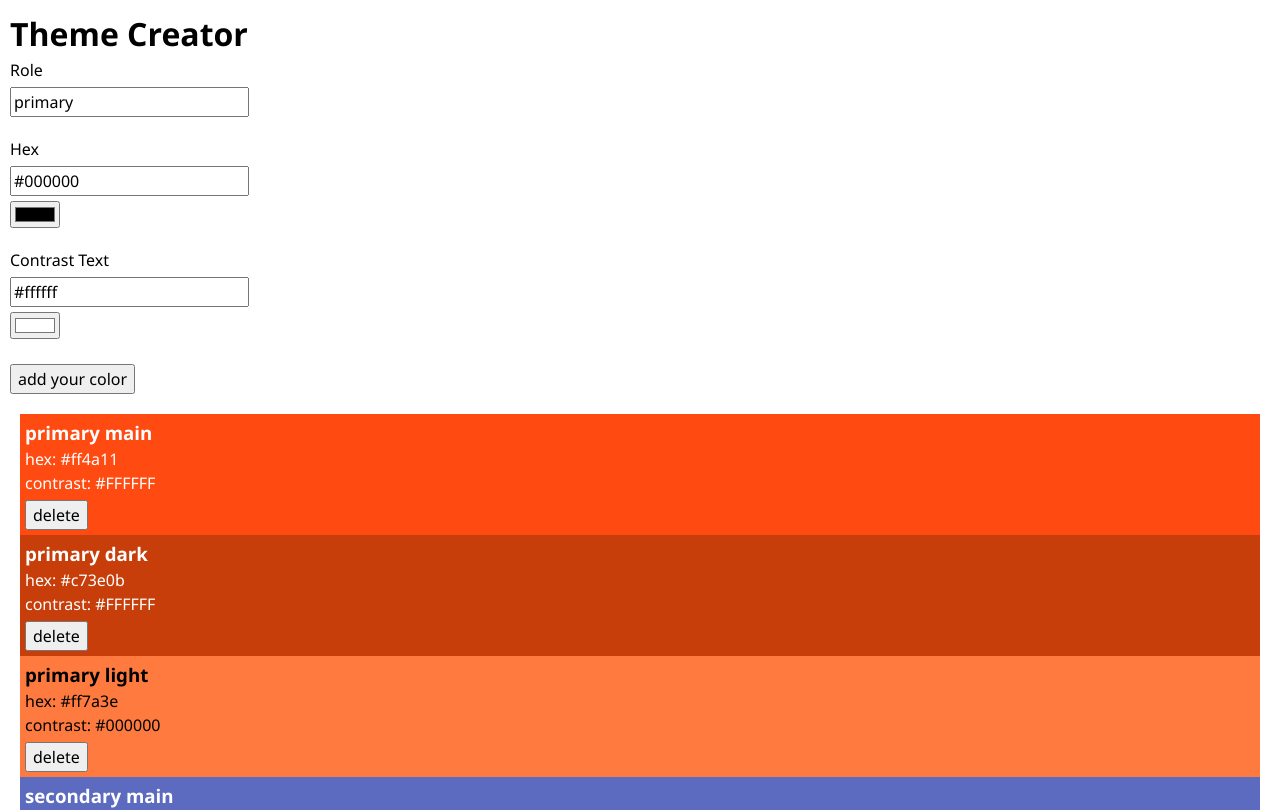
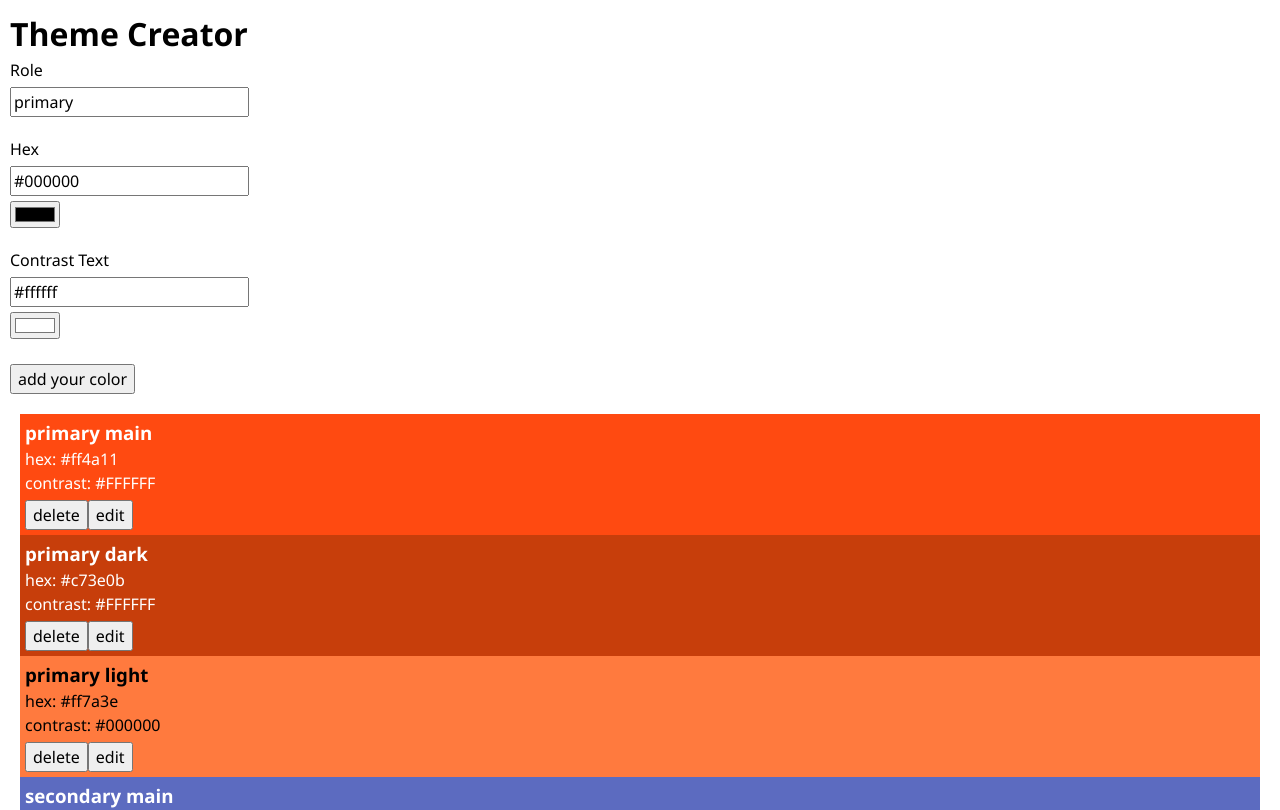
Before and after one commit to ana-nova/Color-Theme-Creator-App, a React (Vite) app: page / in a window 1280 px wide. Shown: the top 810 px of the page. Built offline with nearby package versions, Linux system fonts and the light colour scheme.

Commit message:
edit color

```diff
--- a/src/App.jsx
+++ b/src/App.jsx
@@ -21,13 +21,20 @@ function App() {
     });
   }
 
+  function handleEditColor(colorId, updatedColors) {
+    setColors((prev) => {
+      const editColor = prev.map((color) => color.id === colorId ? {...color, ...updatedColors} : color )
+      return editColor;
+    });
+  }
+
   return (
     <>
       <h1>Theme Creator</h1>
       <ColorForm onSubmitColor={handleAddColor} />
       {colors.length > 0 ? (
         colors.map((color) => (
-          <Color key={color.id} color={color} onDeleteColor={handleDeleteColor} />
+          <Color key={color.id} color={color} onDeleteColor={handleDeleteColor} onUpdateColor={handleEditColor}/>
         ))
       ) : (
         <p className="color-card-highlight">
--- a/src/Components/Color/Color.jsx
+++ b/src/Components/Color/Color.jsx
@@ -1,6 +1,8 @@
+import { useState } from "react";
 import "./Color.css";
+import ColorForm from "../ColorForm/ColorForm";
 
-export default function Color({ color, onDeleteColor }) {
+export default function Color({ color, onDeleteColor, onUpdateColor }) {
   function handleDelete() {
     // Show a confirmation dialog before deleting
     const userConfirmed = window.confirm(
@@ -12,6 +14,17 @@ export default function Color({ color, onDeleteColor }) {
     }
   }
 
+  const [edit, setEdit] = useState(false);
+
+  function handleEdit() {
+    setEdit(!edit);
+  }
+
+  function handleUpdateColor(updatedColor) {
+    onUpdateColor(color.id, updatedColor); // Update the color in the main list
+    setEdit(false); // Exit edit mode after updating
+  }
+
   return (
     <div
       className="color-card"
@@ -20,10 +33,25 @@ export default function Color({ color, onDeleteColor }) {
         color: color.contrastText,
       }}
     >
-      <h3 className="color-card-headlight">{color.role}</h3>
-      <p>hex: {color.hex}</p>
-      <p>contrast: {color.contrastText}</p>
-      <button onClick={handleDelete}>delete</button>
+      {edit ? (
+        <ColorForm onSubmitColor={handleUpdateColor} initialData={color}/>
+      ) : (
+      <>
+        <h3 className="color-card-headlight">{color.role}</h3>
+        <p>hex: {color.hex}</p>
+        <p>contrast: {color.contrastText}</p>
+        <button onClick={handleDelete}>delete</button>
+        <button onClick={handleEdit}>edit</button>
+      </>
+      )}
     </div>
   );
 }
+
+
+/*
+    The ) : ( syntax is part of a ternary operator that helps you choose between
+    two expressions based on a condition. It's a concise way to write simple
+    conditional logic in your code.
+
+*/
```
